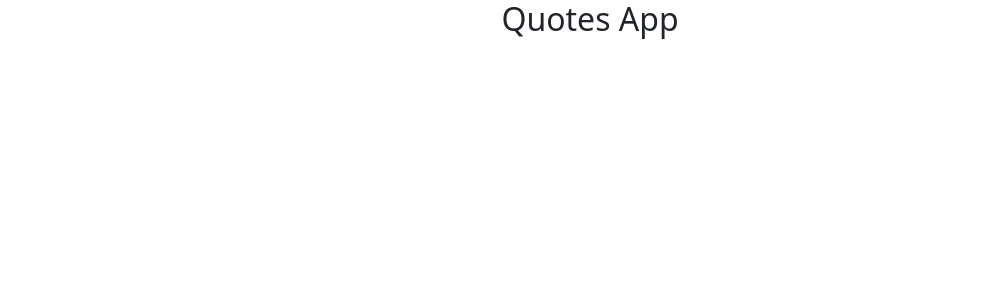
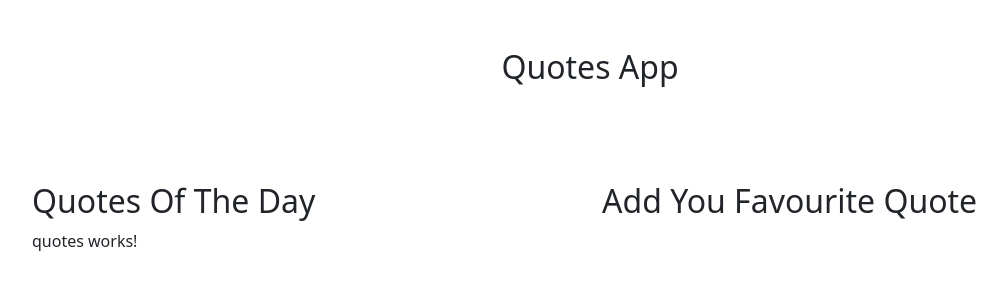
Before and after one commit to CalebKabaya/Qoutes-App, an Angular app: page / in a window 1280 px wide. Shown: the top 300 px of the page, without its empty margins (50-1057 px from the left). Built offline with nearby package versions, Linux system fonts and the light colour scheme.

Commit message:
ft:ft add-created the quotes components

```diff
--- a/src/app/app.component.html
+++ b/src/app/app.component.html
@@ -1,3 +1,13 @@
-<div class="container text-center">
-  <h2>Quotes App</h2>
+<div class="container mt-5">
+  <h2 class="text-center">Quotes App</h2>
+  <div class="row mt-md-5 pt-5">
+    <div class="col-md-6">
+      <h2>Quotes Of The Day</h2>
+      <app-quotes></app-quotes>
+    </div>
+    <div class="col-md-6">
+      <h2>Add You Favourite Quote</h2>
+    </div>
+  </div>
+
 </div>
--- a/src/app/app.module.ts
+++ b/src/app/app.module.ts
@@ -3,10 +3,12 @@ import { BrowserModule } from '@angular/platform-browser';
 
 import { AppRoutingModule } from './app-routing.module';
 import { AppComponent } from './app.component';
+import { QuotesComponent } from './quotes/quotes.component';
 
 @NgModule({
   declarations: [
-    AppComponent
+    AppComponent,
+    QuotesComponent
   ],
   imports: [
     BrowserModule,
--- /dev/null
+++ b/src/app/quotes/quotes.component.html
@@ -0,0 +1 @@
+<p>quotes works!</p>
--- /dev/null
+++ b/src/app/quotes/quotes.component.ts
@@ -0,0 +1,15 @@
+import { Component, OnInit } from '@angular/core';
+
+@Component({
+  selector: 'app-quotes',
+  templateUrl: './quotes.component.html',
+  styleUrls: ['./quotes.component.css']
+})
+export class QuotesComponent implements OnInit {
+
+  constructor() { }
+
+  ngOnInit(): void {
+  }
+
+}
```
Also changed, not shown: src/app/quotes/quotes.component.css (added), 1 other file (tests, documents, lock files or other folders).
